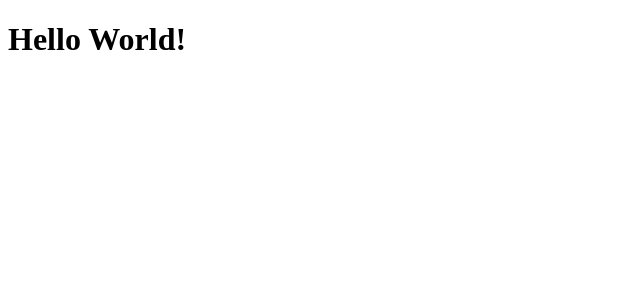
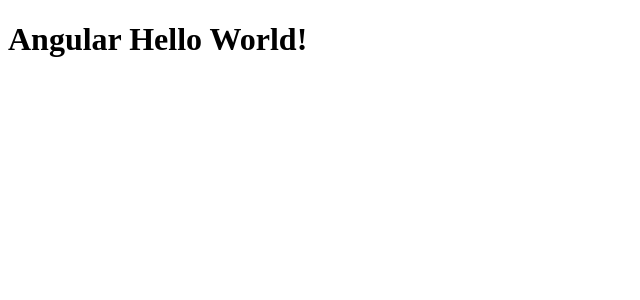
Before and after one commit to fteran/ng-demo, an Angular app: page / in a window 1280 px wide. Shown: the top 300 px of the page, without its empty margins (0-640 px from the left). Built offline with nearby package versions, Linux system fonts and the light colour scheme.

Commit message:
Updated to check for GitHub Pages refresh

```diff
--- a/src/app/app.component.ts
+++ b/src/app/app.component.ts
@@ -6,5 +6,5 @@
   styleUrls: ['./app.component.css']
 })
 export class AppComponent {
-  title = 'Hello World';
+  title = 'Angular Hello World';
 }
```
